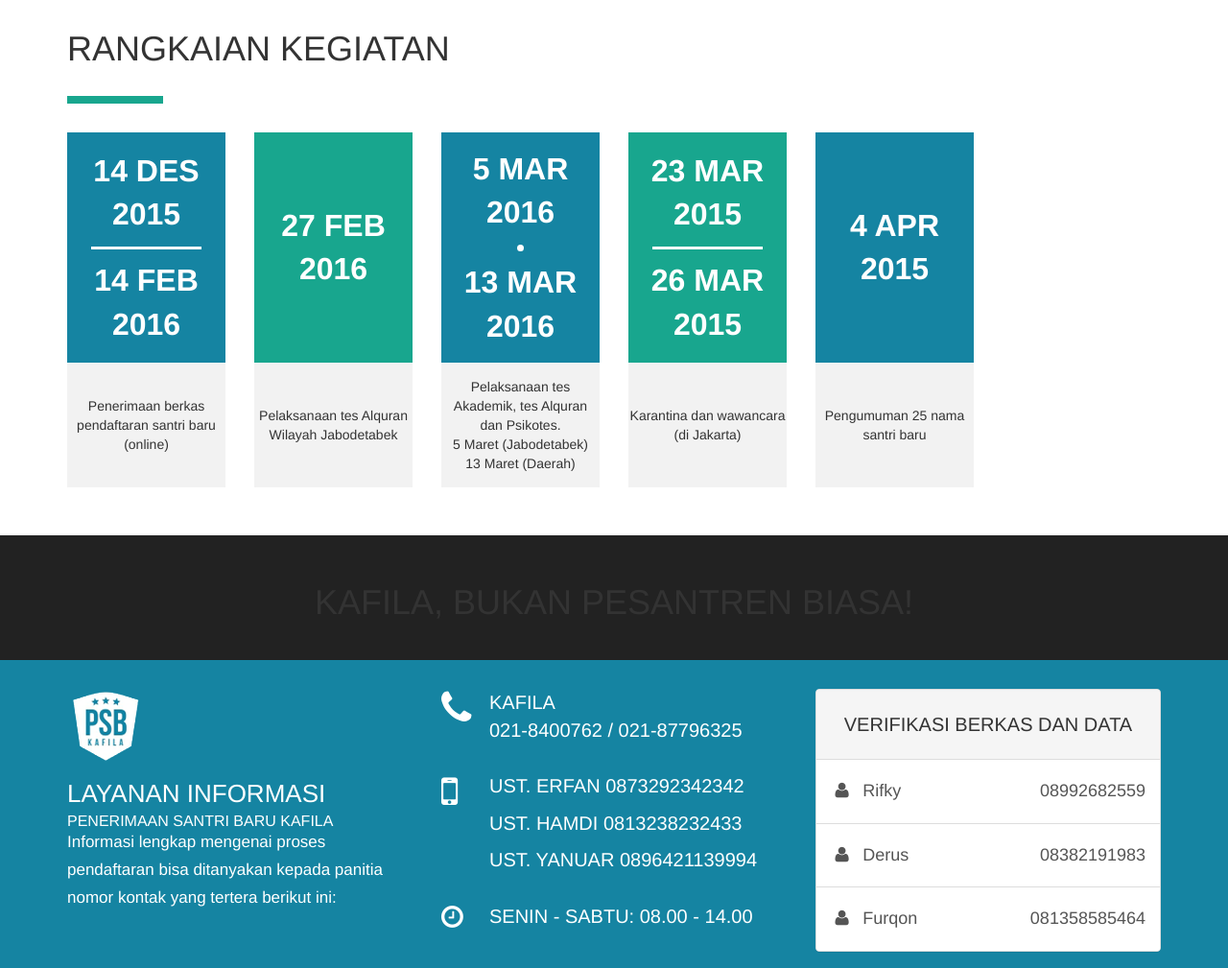
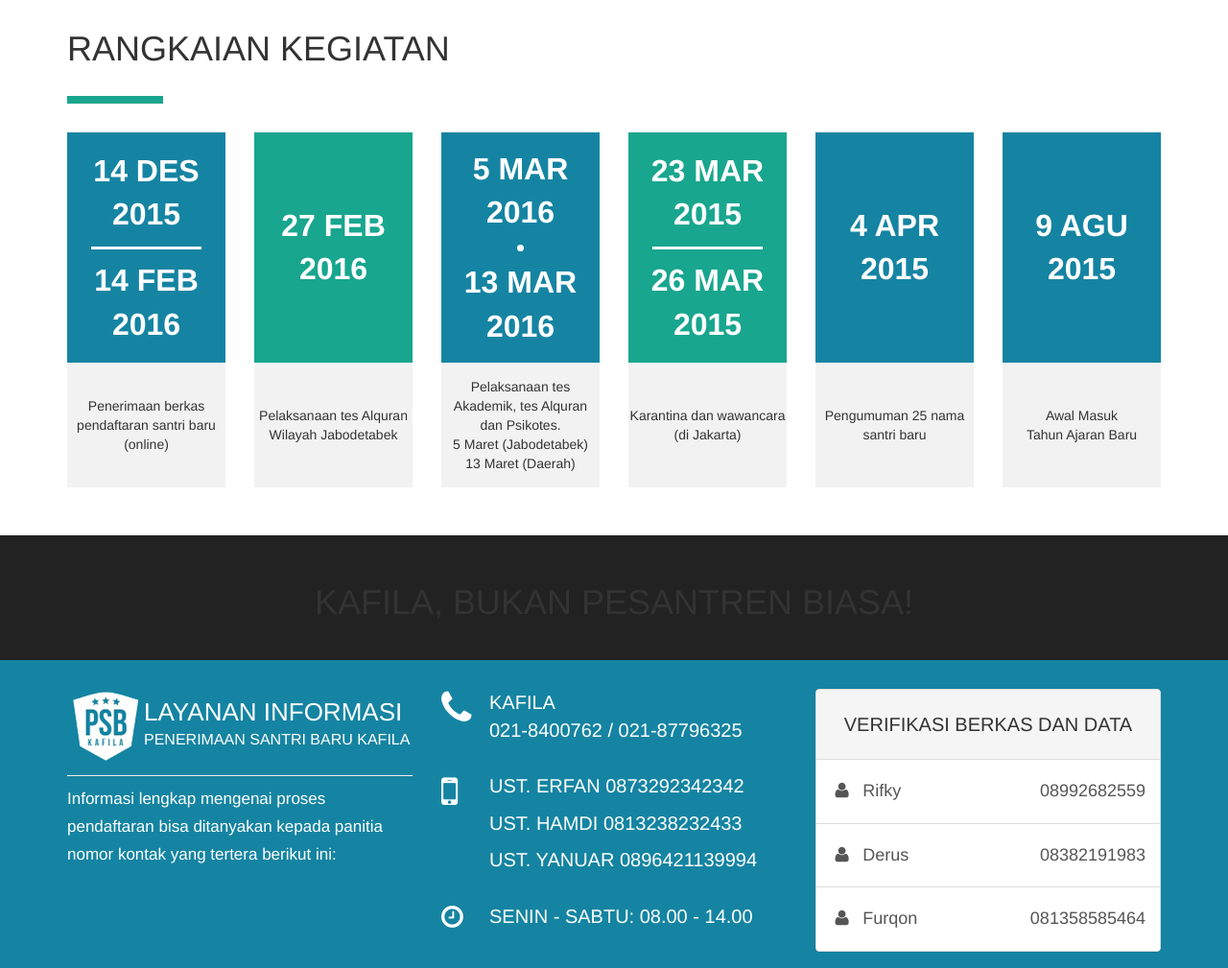
Before and after one commit to cahsowan/psb-frontpage, a plain HTML site: page index.html in a window 1280 px wide. Shown: the part 1720-2729 px from the top of the page at 96% size. Drawn offline with Linux system fonts and the light colour scheme.

Commit message:
fix informasi section

```diff
--- a/css/style.css
+++ b/css/style.css
@@ -7,7 +7,7 @@
 
 .logo.white {
 	background: url(../img/psb-logo-white.png) no-repeat;
-	margin-right: 5px;
+	/*margin-right: 5px;*/
 }
 
 /* HACK of BOOTSTRAP NAVBAR */
@@ -283,6 +283,10 @@
 	border-bottom: solid 1px #15697f;
 }
 
+.informasi hr {
+	margin: 5px 0 10px;
+}
+
 .pusat-info-desc {
 	font-size: 17px;
 	line-height: 1.7em;
--- a/index.html
+++ b/index.html
@@ -206,7 +206,10 @@
 						<div class="tanggal">4 Apr 2015</div>
 						<div class="acara">Pengumuman 25 nama santri baru</div>
 					</div>
-					<div class="col-md-2"></div>
+					<div class="col-md-2">
+						<div class="tanggal">9 Agu 2015</div>
+						<div class="acara">Awal Masuk<br> Tahun Ajaran Baru</div>
+					</div>
 				</div>
 			</div>
 		</div>
@@ -228,6 +231,7 @@
 						</div>
 
 						<div class="clearfix"></div>
+						<hr>
 						<p class="pusat-info-desc">Informasi lengkap mengenai proses pendaftaran bisa ditanyakan kepada panitia nomor kontak yang tertera berikut ini:</p>
 					</div>
 					<div class="col-md-4 kontak">
```
